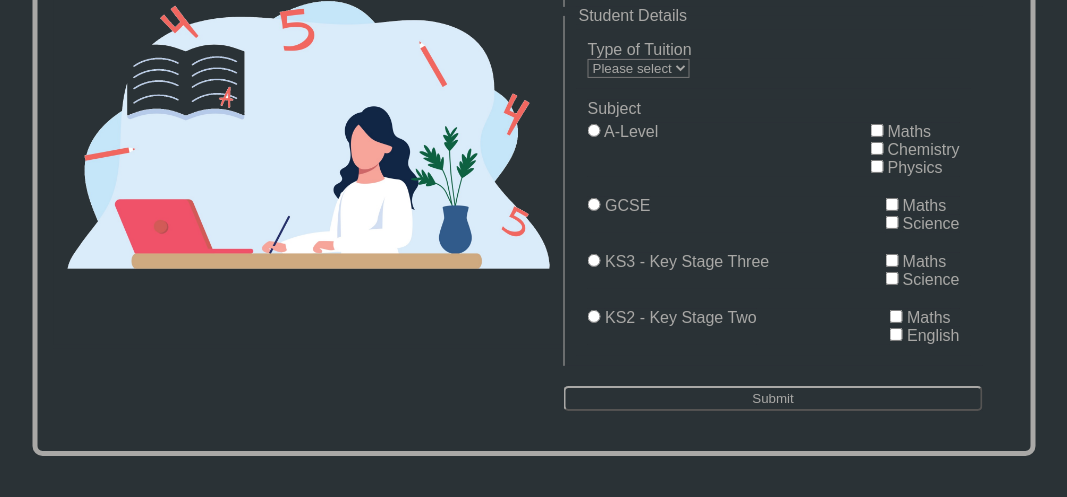
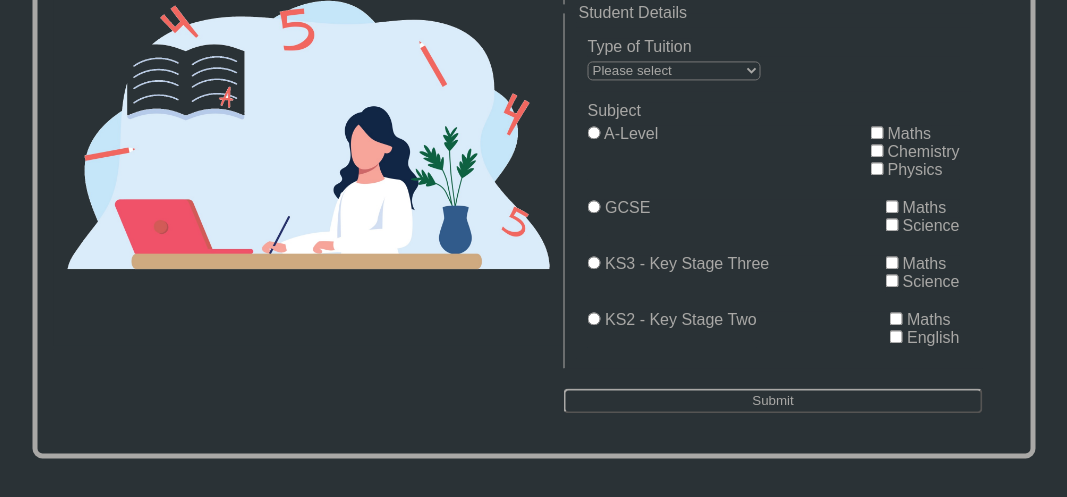
Before and after one commit to tahmidachoudhury/signup, a plain HTML site: page index.html in a window 1280 px wide. Shown: the part 263-760 px from the top of the page, without its empty margins (106-1173 px from the left). Drawn offline with Linux system fonts and the light colour scheme.

Commit message:
completed for now

```diff
--- a/index.html
+++ b/index.html
@@ -62,7 +62,7 @@
                         <label class="form__group__title">Type of Tuition</label>
                         <div class="form__group">
                             <span class="options sub-label-container">
-                                <select name="tuition-type">
+                                <select name="tuition-type" class="tuition-type">
                                     <option value="default" selected>Please select</option>
                                     <option value="online">Online</option>
                                     <option value="in-person">In-person</option>
--- a/script.js
+++ b/script.js
@@ -6,4 +6,7 @@ function setTheme() {
     root.className = newTheme;
   }
 
-document.querySelector('.theme-toggle').addEventListener('mouseenter', setTheme)
+document.querySelector('.theme-toggle').addEventListener('click', function (e) {
+  e.preventDefault();
+  setTheme();
+});
--- a/style.css
+++ b/style.css
@@ -45,6 +45,7 @@ input{
     border-bottom: 1px solid var(--treepeak-color);
 }
 
+
 .sub-label{
     display: block;
     font-size: 0.75rem;
@@ -64,6 +65,12 @@ input{
     justify-content: space-between;
     margin-top: 20px;
 
+}
+
+.tuition-type{
+    width: 173px;
+    border-radius: 5px;
+    margin-top: 5px;
 }
 
 .subject__group:nth-child(1){
```
